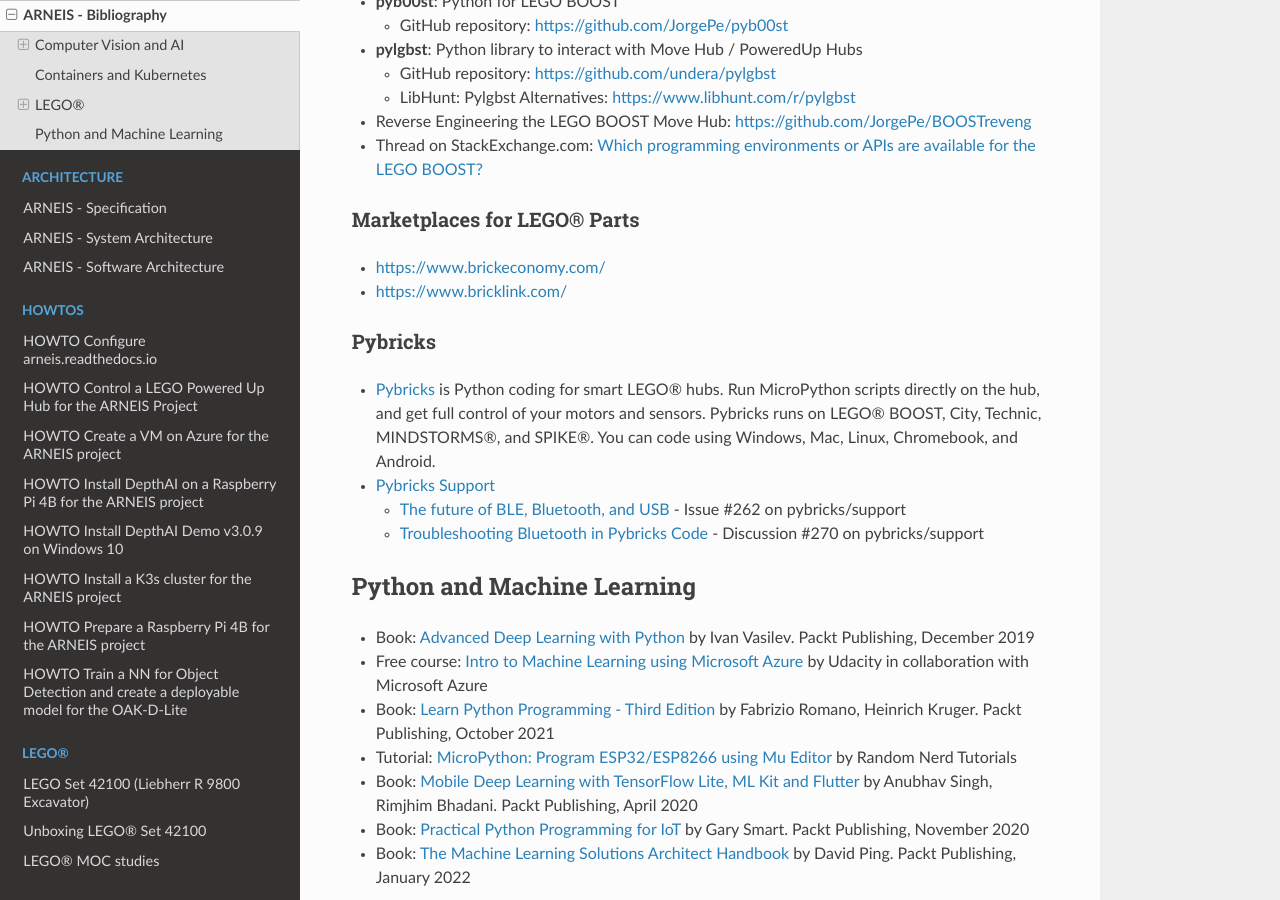
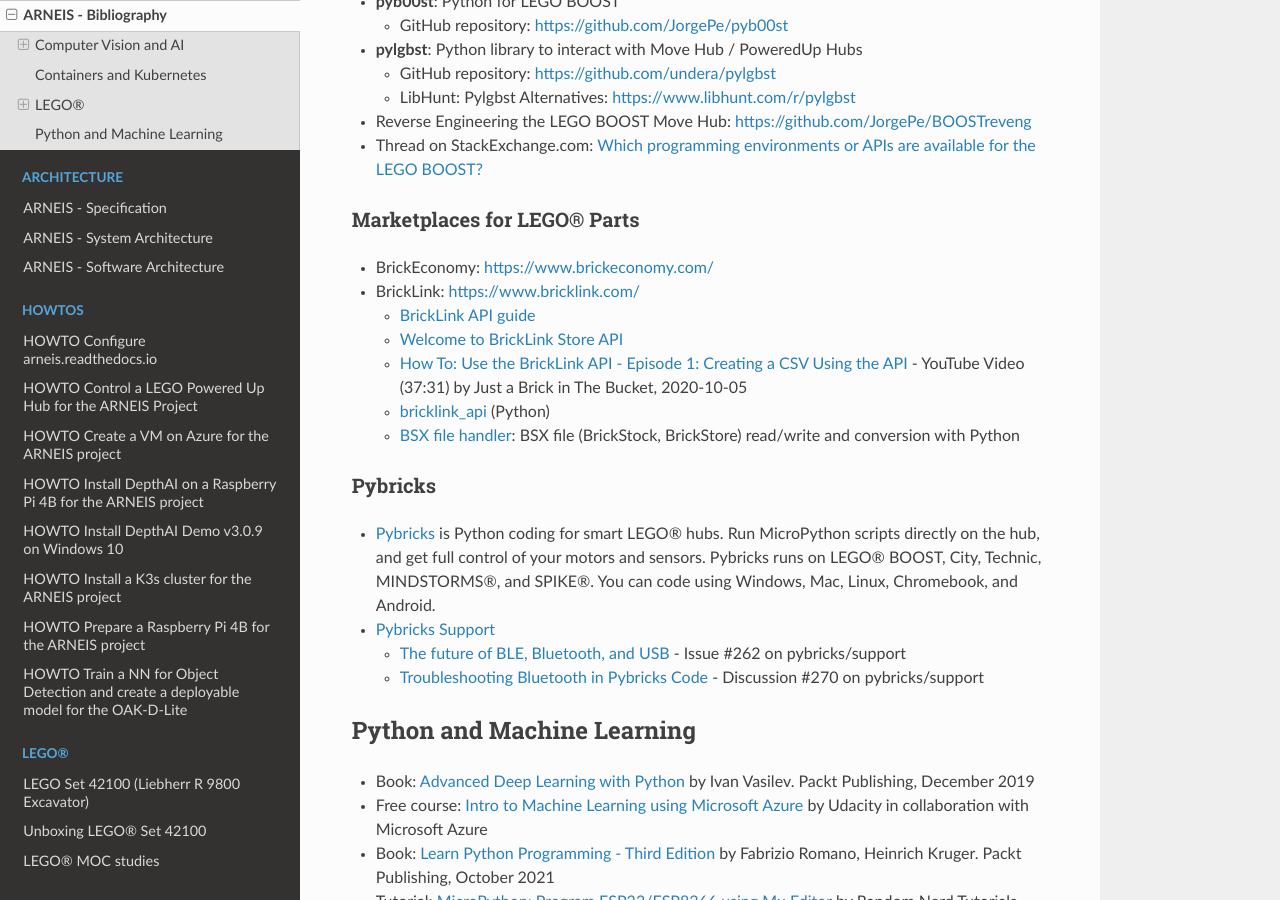
Before and after one commit to B-AROL-O/ARNEIS, a Sphinx documentation site: the page built from docs/bibliography.md, in a window 1280 px wide and 900 px high, scrolled down 1714 px. Built offline with Sphinx 7.4.7 and the Read the Docs theme 2.0.0, drawn with Linux system fonts in a browser that asks for light colours.

Commit message:
Expand links and infor about BrickLink APIs

```diff
--- a/docs/bibliography.md
+++ b/docs/bibliography.md
@@ -59,8 +59,13 @@
 
 ### Marketplaces for LEGO&reg; Parts
 
-* <https://www.brickeconomy.com/>
-* <https://www.bricklink.com/>
+* BrickEconomy: <https://www.brickeconomy.com/>
+* BrickLink: <https://www.bricklink.com/>
+  * [BrickLink API guide](https://www.bricklink.com/v3/api.page)
+  * [Welcome to BrickLink Store API](https://www.bricklink.com/v2/api/welcome.page)
+  * [How To: Use the BrickLink API - Episode 1: Creating a CSV Using the API](https://www.youtube.com/watch?v=gTJ6PMb8gHM) - YouTube Video (37:31) by Just a Brick in The Bucket, 2020-10-05
+  * [bricklink_api](https://github.com/BrickBytes/bricklink_api) (Python)
+  * [BSX file handler](https://github.com/BrickBytes/bsx): BSX file (BrickStock, BrickStore) read/write and conversion with Python
 
 ### Pybricks
 
```
